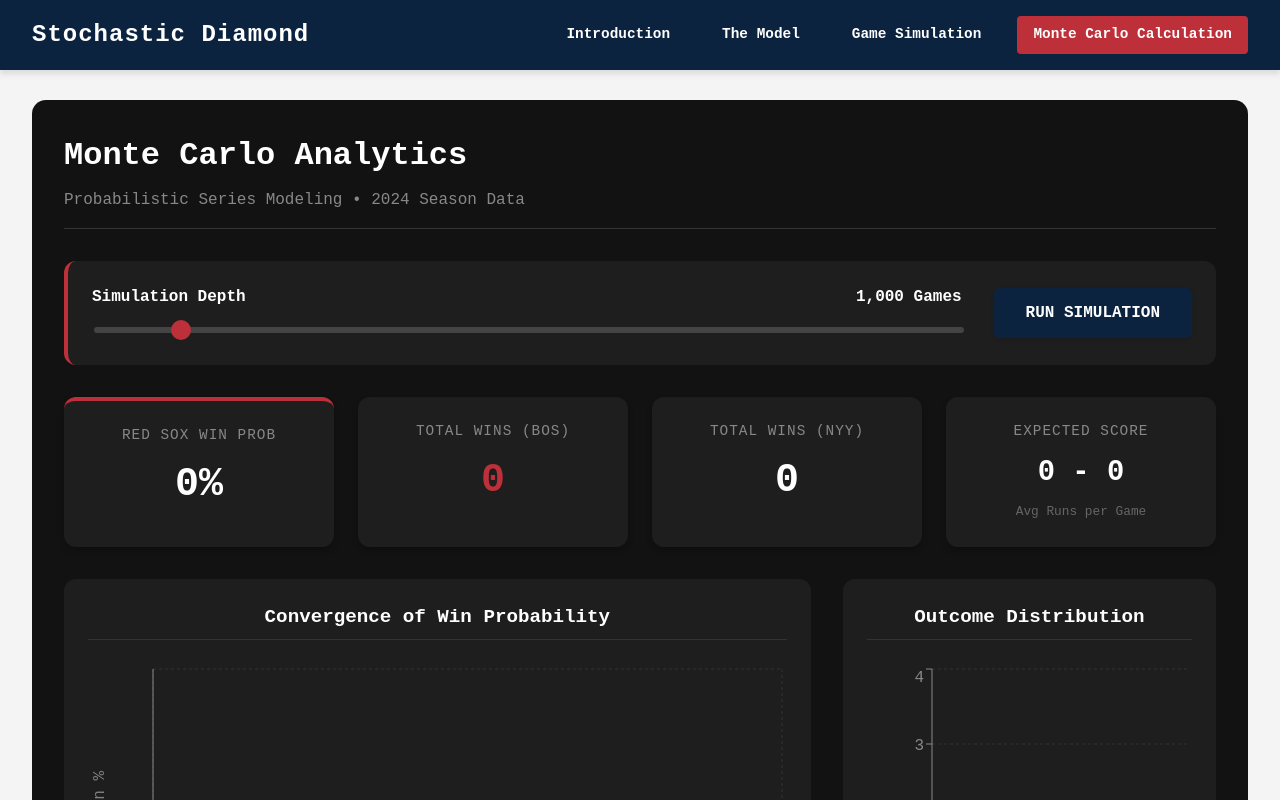
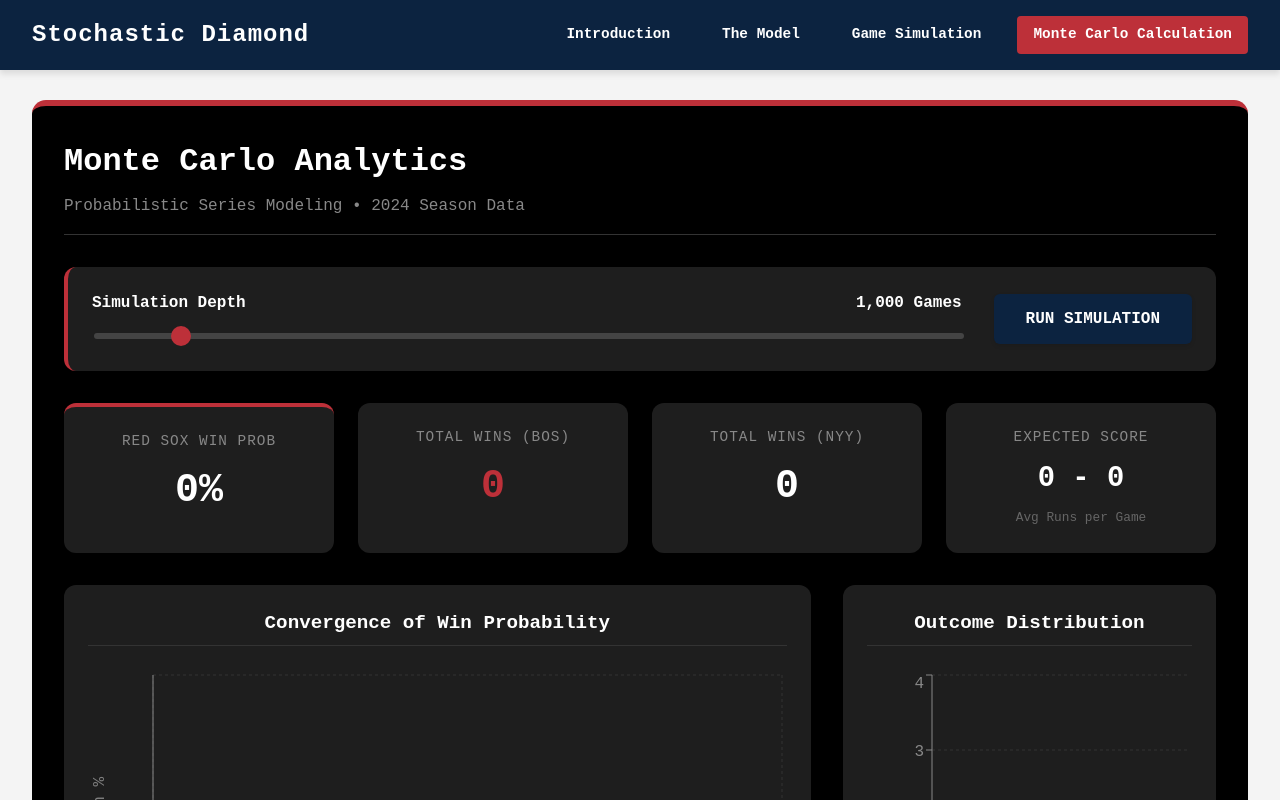
Before and after one commit to SebPuchi/markov-base-dynamics, a React (Vite) app in the folder markov-base-dynamic-ts/: page / in a window 1280 px wide. Both pictures are taken after a click on the item "Monte Carlo Calculation". Shown: the top 800 px of the page. Built offline with nearby package versions, Linux system fonts and the light colour scheme.

Commit message:
Info Updated / Card Styles Reused

```diff
--- a/markov-base-dynamic-ts/src/components/Info.tsx
+++ b/markov-base-dynamic-ts/src/components/Info.tsx
@@ -48,7 +48,7 @@
                 <br />
                 <ul>
                     <li><strong>The Model:</strong> We construct Markov matrices for both teams based on 2024 data, defining probabilities for hits, outs, and walks.</li>
-                    <li><strong>The Visualizer:</strong> A live, 3D demonstration of a single game engine running turn-by-turn.</li>
+                    <li><strong>The Visualizer:</strong> A live, simple demonstration of a single game engine running turn-by-turn.</li>
                     <li><strong>The Simulation:</strong> A Monte Carlo engine that runs thousands of games instantly to determine the statistical probability of winning a 3-game series.</li>
                 </ul>
             </section>
--- a/markov-base-dynamic-ts/src/components/MonteCarloDashboard.module.css
+++ b/markov-base-dynamic-ts/src/components/MonteCarloDashboard.module.css
@@ -1,9 +1,11 @@
 .dashboardContainer {
     padding: 2rem;
-    background-color: #121212;
+    background-color: black;
     min-height: 100vh;
     color: white;
     border-radius: 14px;
+    transition: transform 0.3s ease, box-shadow 0.3s ease;
+    border-top: 6px solid var(--sox-red); /* Navy accent on top */
 }
 
 .header {
```
